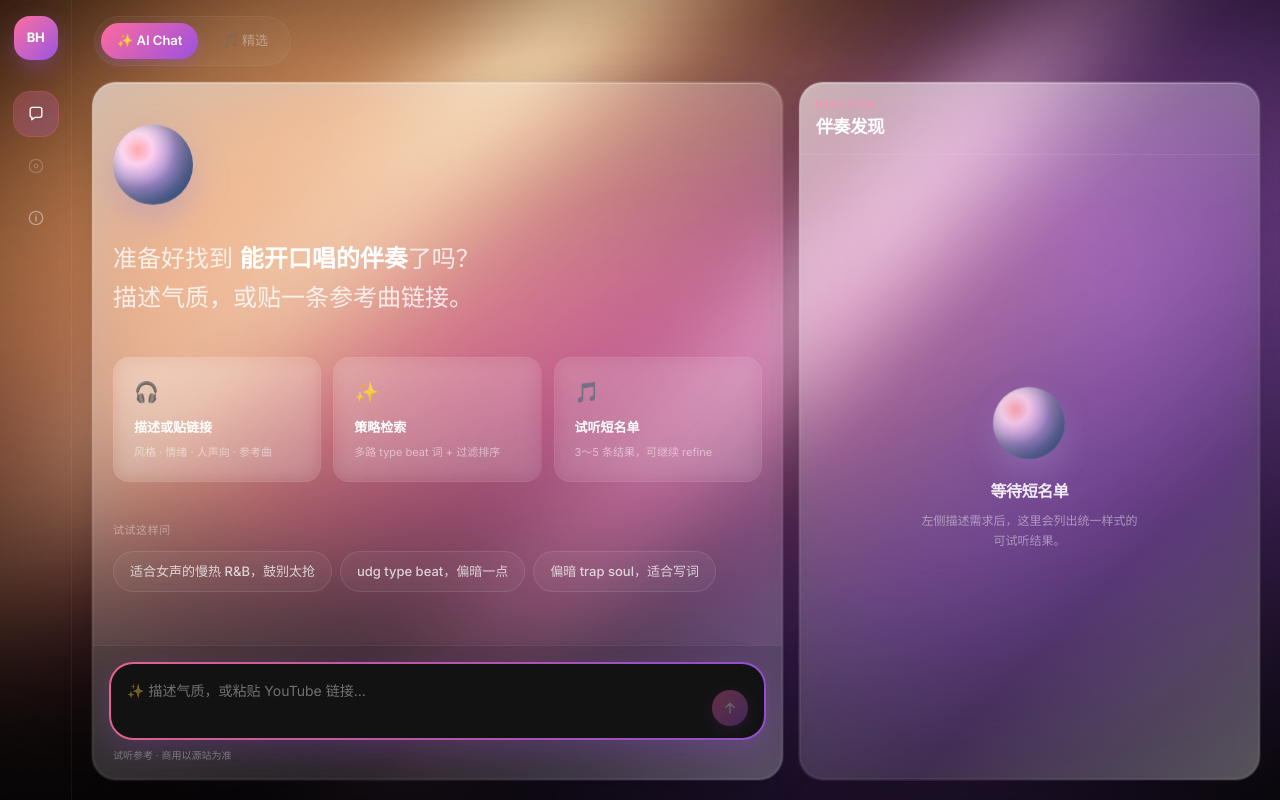
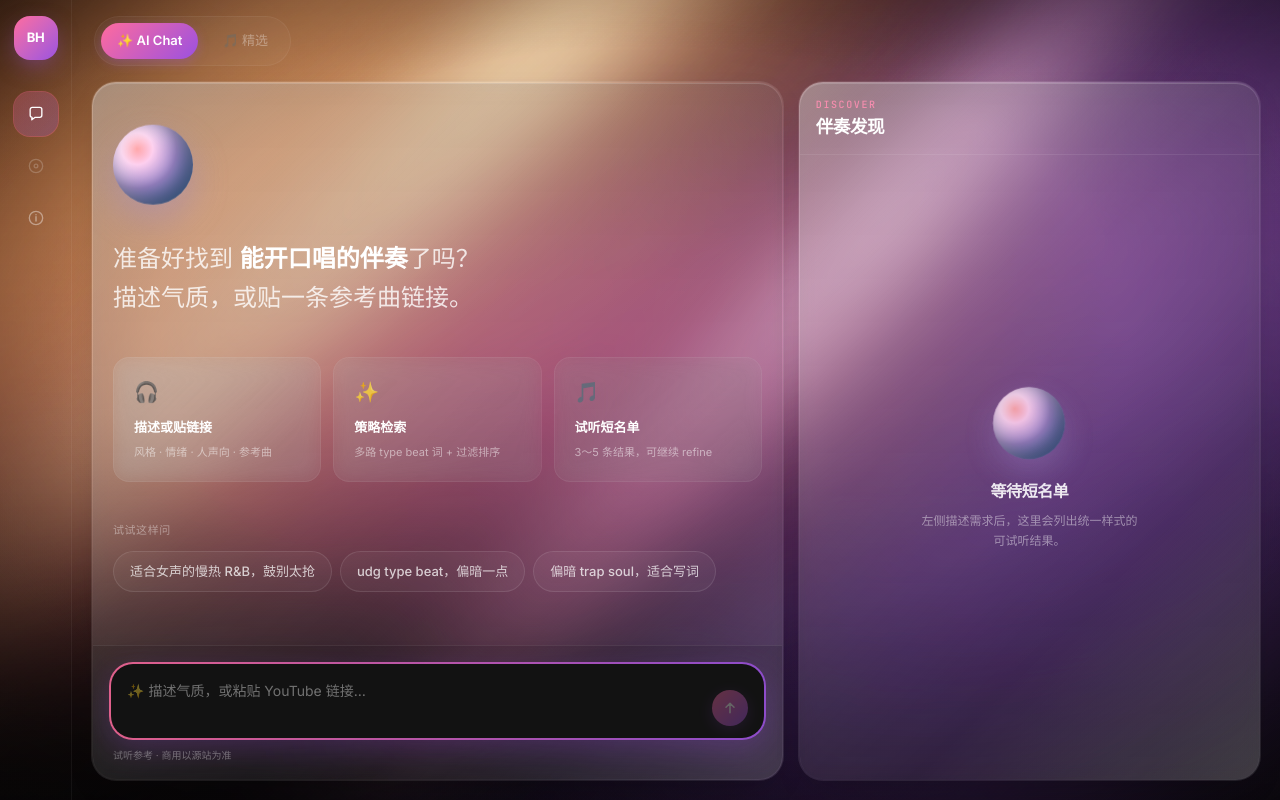
Before and after one commit to wax0629/waxlist, a Next.js app: page /chat in a window 1280 px wide. Built offline with nearby package versions, Linux system fonts and the light colour scheme.

Commit message:
Fix milky liquid-glass: transparent dark tint, lighter blur
White fills + heavy backdrop blur washed aurora to grey-white; use
near-clear dark tint and stroke-only framing so interior matches bg.

```diff
--- a/src/app/globals.css
+++ b/src/app/globals.css
@@ -314,67 +314,49 @@ body {
 }
 
 /*
-  Liquid glass panes — light, transparent.
-  Color hierarchy comes from the aurora behind; the card only frames it.
+  Liquid glass panes — clear window, not frosted milk.
+  Why cards looked whiter than the page:
+  - white rgba fills (even 2–6%) stack over the aurora
+  - backdrop-filter blur mixes dark aurora into a milky haze
+  - ::before white sheen washed the whole interior
+  Fix: near-transparent dark tint, light blur, stroke-only framing.
 */
 .liquid-glass {
   position: relative;
   isolation: isolate;
   overflow: hidden;
   border-radius: 24px;
-  /* Very light frosted fill + clear gradient stroke (描边) */
+  /* Transparent dark tint (not white) + gradient 描边 only */
   background:
     linear-gradient(
-      165deg,
-      rgba(255, 255, 255, 0.06) 0%,
-      rgba(255, 255, 255, 0.02) 45%,
-      rgba(255, 255, 255, 0.035) 100%
+      180deg,
+      rgba(5, 5, 5, 0.12) 0%,
+      rgba(5, 5, 5, 0.06) 100%
     )
       padding-box,
     linear-gradient(
       135deg,
-      rgba(255, 255, 255, 0.55) 0%,
-      rgba(255, 255, 255, 0.22) 35%,
-      rgba(255, 255, 255, 0.1) 70%,
-      rgba(255, 255, 255, 0.28) 100%
+      rgba(255, 255, 255, 0.45) 0%,
+      rgba(255, 255, 255, 0.16) 40%,
+      rgba(255, 255, 255, 0.08) 70%,
+      rgba(255, 255, 255, 0.22) 100%
     )
       border-box;
   border: 1px solid transparent;
-  backdrop-filter: blur(18px) saturate(140%);
-  -webkit-backdrop-filter: blur(18px) saturate(140%);
+  /* Low blur keeps aurora color; high blur = white milk */
+  backdrop-filter: blur(8px) saturate(120%);
+  -webkit-backdrop-filter: blur(8px) saturate(120%);
   box-shadow:
-    0 12px 40px -16px rgba(0, 0, 0, 0.35),
-    0 0 0 1px rgba(255, 255, 255, 0.08),
-    inset 0 1px 0 rgba(255, 255, 255, 0.22);
+    0 12px 36px -18px rgba(0, 0, 0, 0.4),
+    0 0 0 1px rgba(255, 255, 255, 0.1),
+    inset 0 1px 0 rgba(255, 255, 255, 0.16);
   color: rgba(255, 255, 255, 0.95);
 }
 
-/* Soft top rim only — no heavy gloss fill */
-.liquid-glass::before {
-  content: "";
-  position: absolute;
-  inset: 0;
-  border-radius: inherit;
-  pointer-events: none;
-  z-index: 0;
-  background: linear-gradient(
-    180deg,
-    rgba(255, 255, 255, 0.1) 0%,
-    transparent 18%
-  );
-  opacity: 0.85;
-}
-
-/* Subtle edge ring via inset box; skip heavy diagonal sheen */
+/* No full-face white overlay — only a hairline top highlight via box-shadow above */
+.liquid-glass::before,
 .liquid-glass::after {
-  content: "";
-  position: absolute;
-  inset: 0;
-  border-radius: inherit;
-  pointer-events: none;
-  z-index: 0;
-  box-shadow: inset 0 0 0 1px rgba(255, 255, 255, 0.06);
-  opacity: 1;
+  content: none;
 }
 
 .liquid-glass > * {
```
